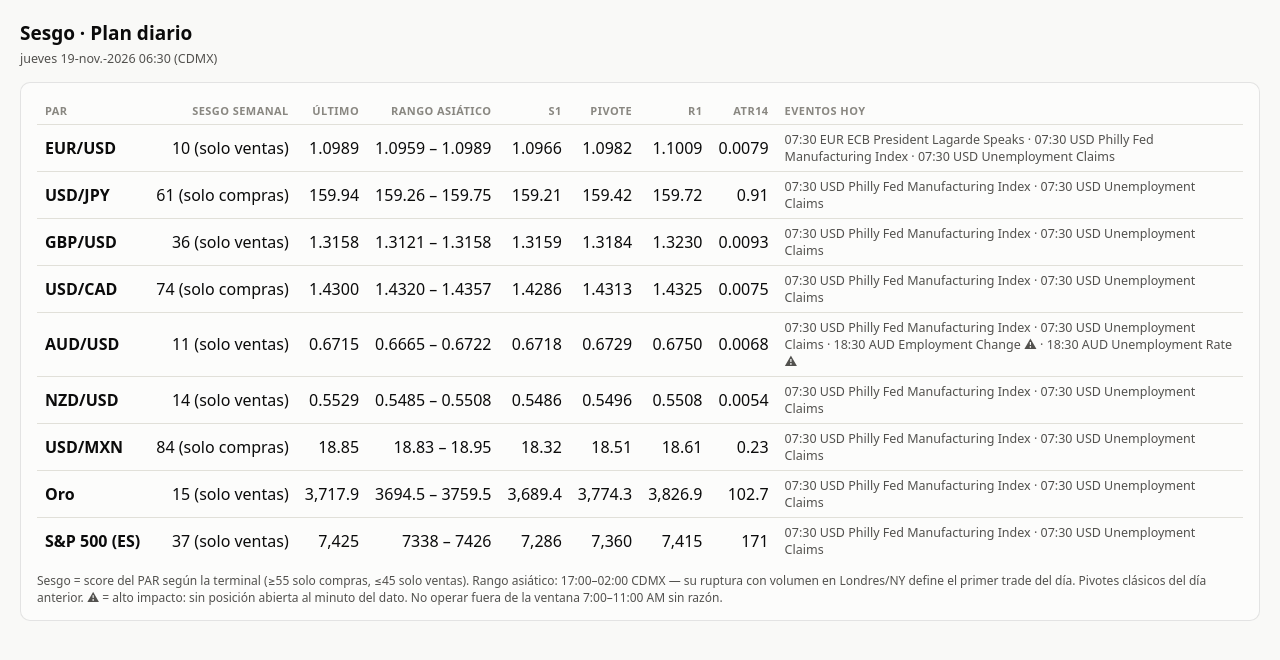
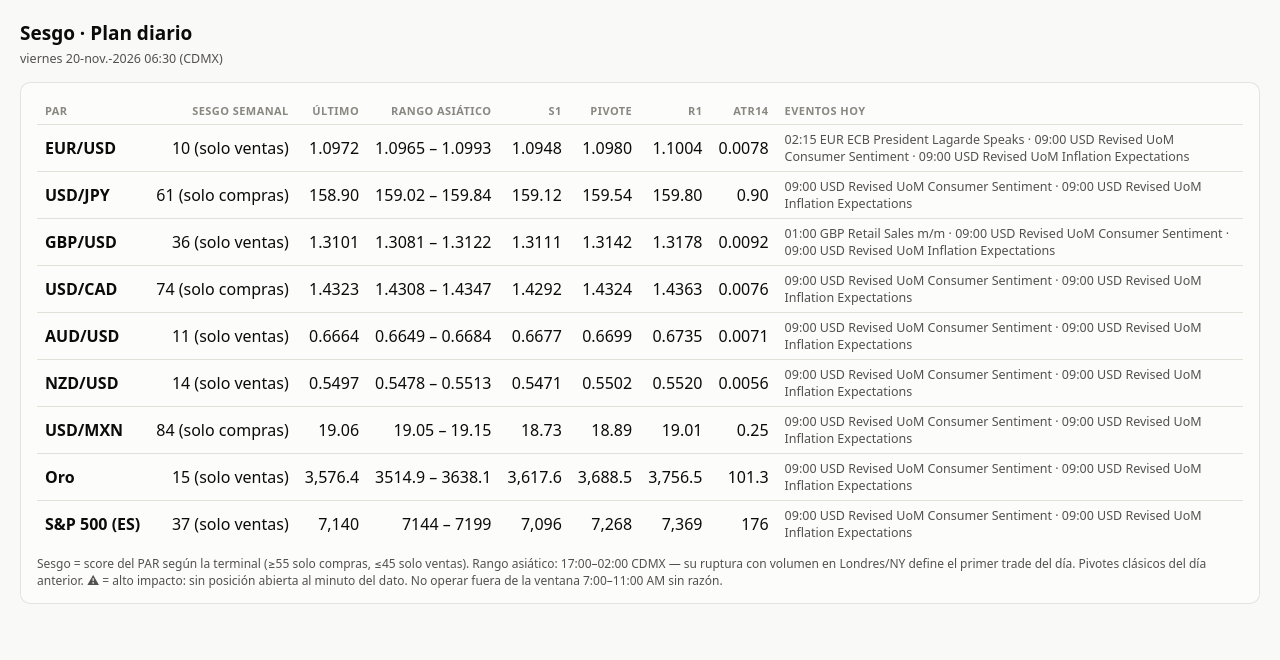
Before and after one commit to defoe-ui/sesgo-dashboard, a plain HTML site: page plan.html in a window 1280 px wide. Drawn offline with Linux system fonts and the light colour scheme.

Commit message:
auto-publicacion

```diff
--- a/plan.html
+++ b/plan.html
@@ -28,27 +28,27 @@ td.ev{text-align:left;white-space:normal;min-width:220px;color:var(--ink2);font-
 .leyenda{font-size:12px;color:var(--ink2);margin-top:8px}
 </style>
 <h1>Sesgo · Plan diario</h1>
-<div class="sub">jueves 19-nov.-2026 06:30 (CDMX)</div>
+<div class="sub">viernes 20-nov.-2026 06:30 (CDMX)</div>
 <div class="card"><table>
 <tr><th>Par</th><th>Sesgo semanal</th><th>Último</th><th>Rango asiático</th>
-<th>S1</th><th>Pivote</th><th>R1</th><th>ATR14</th><th>Eventos hoy</th></tr><tr><td class='act'>EUR/USD</td><td>10 (solo ventas)</td><td>1.0989</td><td>1.0959 – 1.0989</td>
-    <td>1.0966</td><td>1.0982</td><td>1.1009</td><td>0.0079</td><td class='ev'>07:30 EUR ECB President Lagarde Speaks · 07:30 USD Philly Fed Manufacturing Index · 07:30 USD Unemployment Claims</td></tr>
-<tr><td class='act'>USD/JPY</td><td>61 (solo compras)</td><td>159.94</td><td>159.26 – 159.75</td>
-    <td>159.21</td><td>159.42</td><td>159.72</td><td>0.91</td><td class='ev'>07:30 USD Philly Fed Manufacturing Index · 07:30 USD Unemployment Claims</td></tr>
-<tr><td class='act'>GBP/USD</td><td>36 (solo ventas)</td><td>1.3158</td><td>1.3121 – 1.3158</td>
-    <td>1.3159</td><td>1.3184</td><td>1.3230</td><td>0.0093</td><td class='ev'>07:30 USD Philly Fed Manufacturing Index · 07:30 USD Unemployment Claims</td></tr>
-<tr><td class='act'>USD/CAD</td><td>74 (solo compras)</td><td>1.4300</td><td>1.4320 – 1.4357</td>
-    <td>1.4286</td><td>1.4313</td><td>1.4325</td><td>0.0075</td><td class='ev'>07:30 USD Philly Fed Manufacturing Index · 07:30 USD Unemployment Claims</td></tr>
-<tr><td class='act'>AUD/USD</td><td>11 (solo ventas)</td><td>0.6715</td><td>0.6665 – 0.6722</td>
-    <td>0.6718</td><td>0.6729</td><td>0.6750</td><td>0.0068</td><td class='ev'>07:30 USD Philly Fed Manufacturing Index · 07:30 USD Unemployment Claims · 18:30 AUD Employment Change ⚠ · 18:30 AUD Unemployment Rate ⚠</td></tr>
-<tr><td class='act'>NZD/USD</td><td>14 (solo ventas)</td><td>0.5529</td><td>0.5485 – 0.5508</td>
-    <td>0.5486</td><td>0.5496</td><td>0.5508</td><td>0.0054</td><td class='ev'>07:30 USD Philly Fed Manufacturing Index · 07:30 USD Unemployment Claims</td></tr>
-<tr><td class='act'>USD/MXN</td><td>84 (solo compras)</td><td>18.85</td><td>18.83 – 18.95</td>
-    <td>18.32</td><td>18.51</td><td>18.61</td><td>0.23</td><td class='ev'>07:30 USD Philly Fed Manufacturing Index · 07:30 USD Unemployment Claims</td></tr>
-<tr><td class='act'>Oro</td><td>15 (solo ventas)</td><td>3,717.9</td><td>3694.5 – 3759.5</td>
-    <td>3,689.4</td><td>3,774.3</td><td>3,826.9</td><td>102.7</td><td class='ev'>07:30 USD Philly Fed Manufacturing Index · 07:30 USD Unemployment Claims</td></tr>
-<tr><td class='act'>S&P 500 (ES)</td><td>37 (solo ventas)</td><td>7,425</td><td>7338 – 7426</td>
-    <td>7,286</td><td>7,360</td><td>7,415</td><td>171</td><td class='ev'>07:30 USD Philly Fed Manufacturing Index · 07:30 USD Unemployment Claims</td></tr></table>
+<th>S1</th><th>Pivote</th><th>R1</th><th>ATR14</th><th>Eventos hoy</th></tr><tr><td class='act'>EUR/USD</td><td>10 (solo ventas)</td><td>1.0972</td><td>1.0965 – 1.0993</td>
+    <td>1.0948</td><td>1.0980</td><td>1.1004</td><td>0.0078</td><td class='ev'>02:15 EUR ECB President Lagarde Speaks · 09:00 USD Revised UoM Consumer Sentiment · 09:00 USD Revised UoM Inflation Expectations</td></tr>
+<tr><td class='act'>USD/JPY</td><td>61 (solo compras)</td><td>158.90</td><td>159.02 – 159.84</td>
+    <td>159.12</td><td>159.54</td><td>159.80</td><td>0.90</td><td class='ev'>09:00 USD Revised UoM Consumer Sentiment · 09:00 USD Revised UoM Inflation Expectations</td></tr>
+<tr><td class='act'>GBP/USD</td><td>36 (solo ventas)</td><td>1.3101</td><td>1.3081 – 1.3122</td>
+    <td>1.3111</td><td>1.3142</td><td>1.3178</td><td>0.0092</td><td class='ev'>01:00 GBP Retail Sales m/m · 09:00 USD Revised UoM Consumer Sentiment · 09:00 USD Revised UoM Inflation Expectations</td></tr>
+<tr><td class='act'>USD/CAD</td><td>74 (solo compras)</td><td>1.4323</td><td>1.4308 – 1.4347</td>
+    <td>1.4292</td><td>1.4324</td><td>1.4363</td><td>0.0076</td><td class='ev'>09:00 USD Revised UoM Consumer Sentiment · 09:00 USD Revised UoM Inflation Expectations</td></tr>
+<tr><td class='act'>AUD/USD</td><td>11 (solo ventas)</td><td>0.6664</td><td>0.6649 – 0.6684</td>
+    <td>0.6677</td><td>0.6699</td><td>0.6735</td><td>0.0071</td><td class='ev'>09:00 USD Revised UoM Consumer Sentiment · 09:00 USD Revised UoM Inflation Expectations</td></tr>
+<tr><td class='act'>NZD/USD</td><td>14 (solo ventas)</td><td>0.5497</td><td>0.5478 – 0.5513</td>
+    <td>0.5471</td><td>0.5502</td><td>0.5520</td><td>0.0056</td><td class='ev'>09:00 USD Revised UoM Consumer Sentiment · 09:00 USD Revised UoM Inflation Expectations</td></tr>
+<tr><td class='act'>USD/MXN</td><td>84 (solo compras)</td><td>19.06</td><td>19.05 – 19.15</td>
+    <td>18.73</td><td>18.89</td><td>19.01</td><td>0.25</td><td class='ev'>09:00 USD Revised UoM Consumer Sentiment · 09:00 USD Revised UoM Inflation Expectations</td></tr>
+<tr><td class='act'>Oro</td><td>15 (solo ventas)</td><td>3,576.4</td><td>3514.9 – 3638.1</td>
+    <td>3,617.6</td><td>3,688.5</td><td>3,756.5</td><td>101.3</td><td class='ev'>09:00 USD Revised UoM Consumer Sentiment · 09:00 USD Revised UoM Inflation Expectations</td></tr>
+<tr><td class='act'>S&P 500 (ES)</td><td>37 (solo ventas)</td><td>7,140</td><td>7144 – 7199</td>
+    <td>7,096</td><td>7,268</td><td>7,369</td><td>176</td><td class='ev'>09:00 USD Revised UoM Consumer Sentiment · 09:00 USD Revised UoM Inflation Expectations</td></tr></table>
 <div class="leyenda">Sesgo = score del PAR según la terminal (&ge;55 solo compras,
 &le;45 solo ventas). Rango asiático: 17:00–02:00 CDMX — su ruptura con volumen en
 Londres/NY define el primer trade del día. Pivotes clásicos del día anterior.
```
